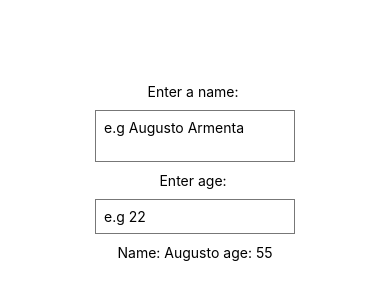
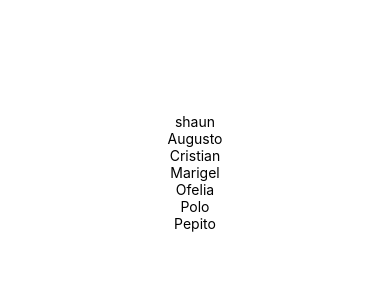
Before and after one commit to snow915/ReactNative, a React Native app: screen / in a window 390 px wide. Shown: the part 250-550 px from the top of the page. Built offline with nearby package versions, Linux system fonts and the light colour scheme.

Commit message:
add: list iteration with map

```diff
--- a/App.js
+++ b/App.js
@@ -2,27 +2,25 @@ import React, {useState} from 'react';
 import {StyleSheet, Text, View, TextInput} from 'react-native';
 
 export default function App() {
-    const [name, setName] = useState("Augusto");
-    const [age, setAge] = useState('55');
+    const [people, setPeople] = useState([
+        {name: 'shaun', key: '1'},
+        {name: 'Augusto', key: '2'},
+        {name: 'Cristian', key: '3'},
+        {name: 'Marigel', key: '4'},
+        {name: 'Ofelia', key: '5'},
+        {name: 'Polo', key: '6'},
+        {name: 'Pepito', key: '7'},
+    ]);
     return (
         <View style={styles.container}>
-            <Text>Enter a name: </Text>
-            <TextInput
-                style={styles.input}
-                placeholder='e.g Augusto Armenta'
-                multiline //Le decimos que sea como un TextArea
-                onChangeText={(val) => setName(val)}
-                /*Lo ingresado en el TextInput sera pasado como parametro de la funcion flecha
-                * y a su vez la funcion flecha pasa ese parametro a setName que lo recibe respectivamente el state*/
-            />
-            <Text>Enter age: </Text>
-            <TextInput
-                style={styles.input}
-                placeholder='e.g 22'
-                keyboardType='numeric' //De esta forma se especifica el tipo de input
-                onChangeText={(val) => setAge(val)}
-            />
-            <Text style={styles.textStyle}>Name: {name} age: {age}</Text>
+            {people.map((item) => { //item hace referencia al objeto que va siendo iterado
+                return (
+                    //Con key={item.key} cada iteración tendra un prop unico que sera key
+                    <View key={item.key}>
+                        <Text>{item.name}</Text>
+                    </View>
+                )
+            })}
         </View>
     );
 }
@@ -35,13 +33,4 @@ const styles = StyleSheet.create({
         justifyContent: 'center',
 
     },
-
-    input: {
-        borderWidth : 1,
-        borderColor : "#777",
-        padding: 8,
-        margin: 10,
-        width: 200,
-    }
-
 });
```
